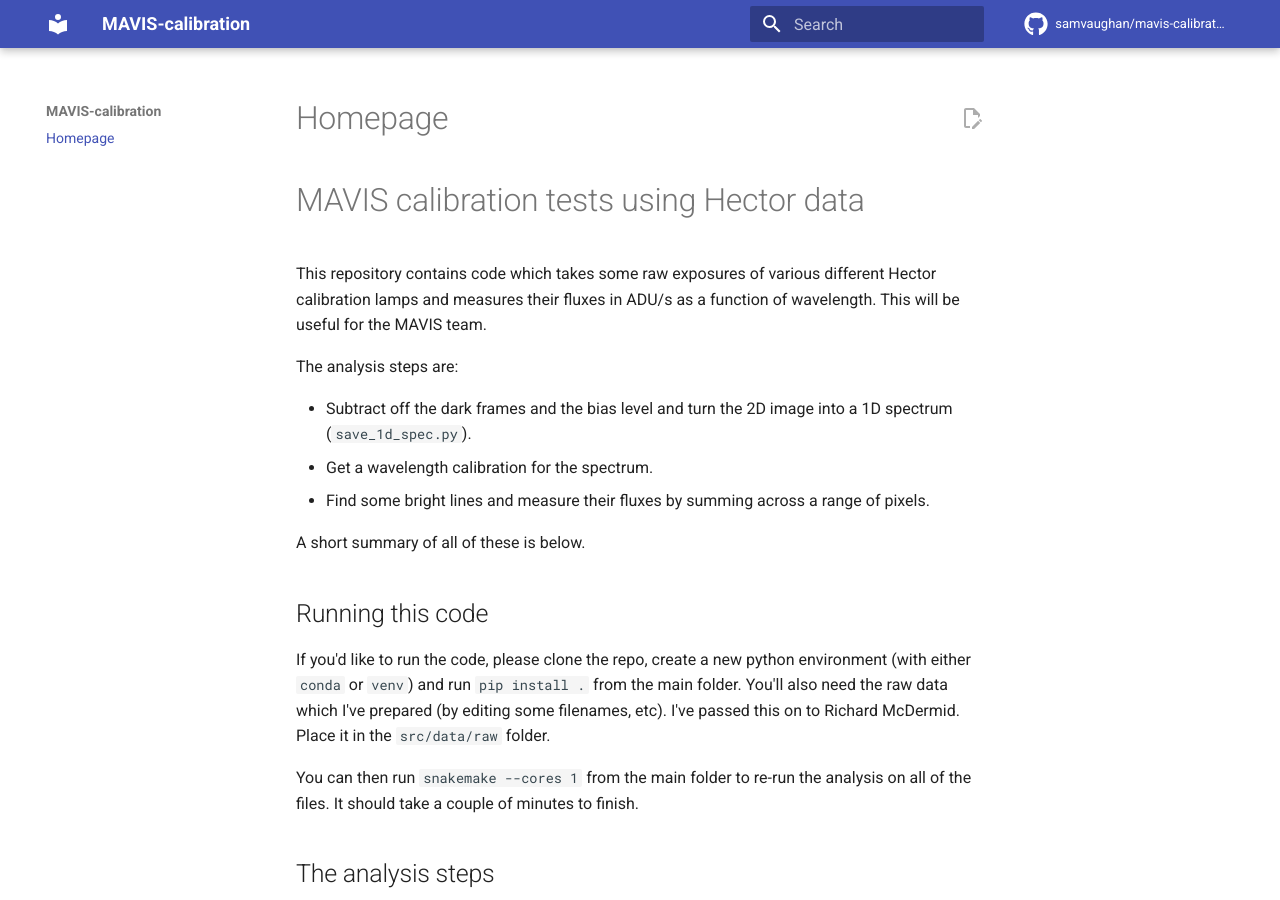
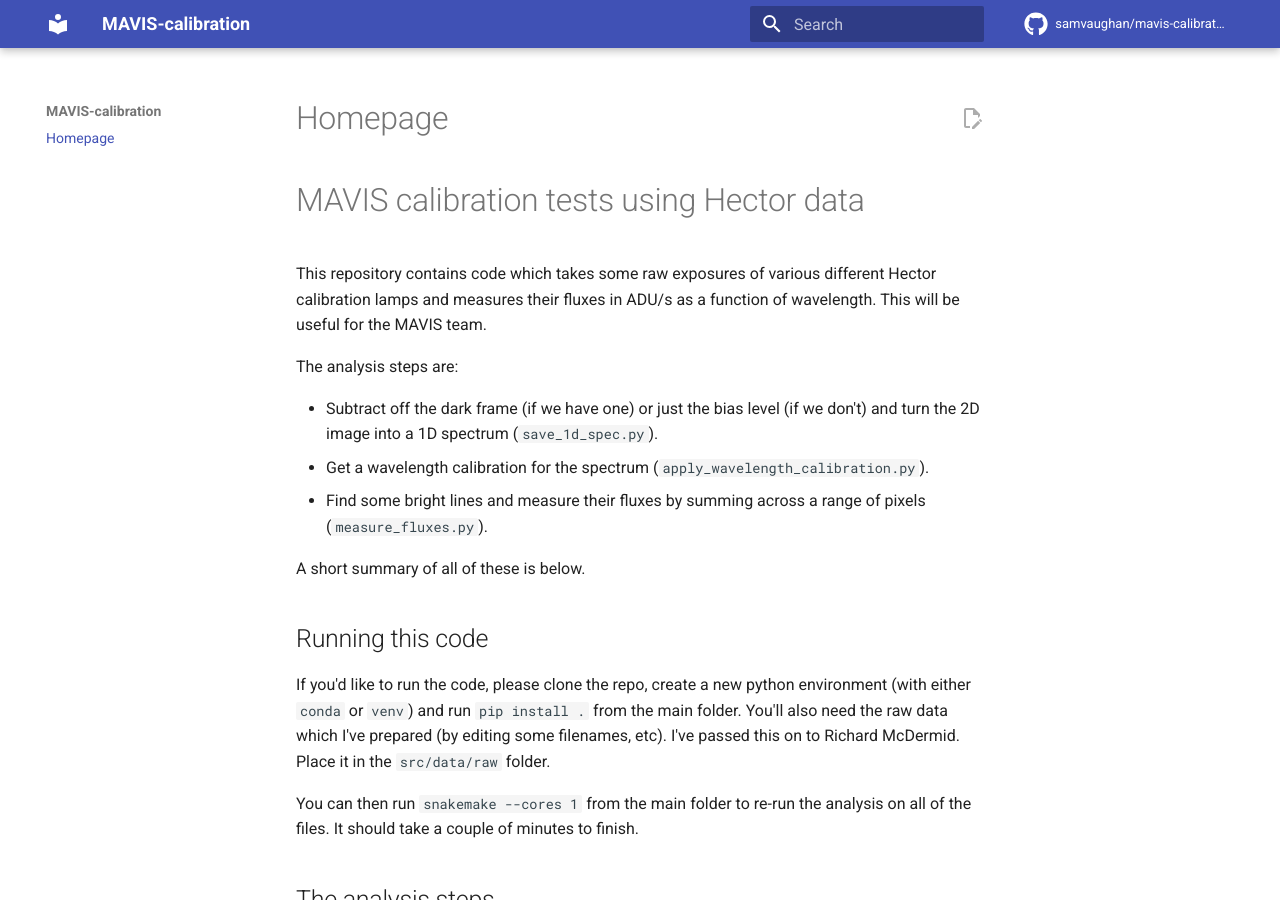
Before and after one commit to samvaughan/mavis-calibration, an MkDocs documentation site: the page built from docs/index.md, in a window 1280 px wide and 900 px high. Built offline with MkDocs 1.6.1 and Material for MkDocs 9.7.7, drawn with Linux system fonts in a browser that asks for light colours; comment, search, counter and statistics services are not loaded; some of the changed text lies outside the part shown.

Commit message:
Small updates to the docs

```diff
--- a/docs/index.md
+++ b/docs/index.md
@@ -6,9 +6,9 @@ This repository contains code which takes some raw exposures of various differen
 
 The analysis steps are:
 
-* Subtract off the dark frames and the bias level and turn the 2D image into a 1D spectrum (`save_1d_spec.py`).
-* Get a wavelength calibration for the spectrum.
-* Find some bright lines and measure their fluxes by summing across a range of pixels.
+* Subtract off the dark frame (if we have one) or just the bias level (if we don't) and turn the 2D image into a 1D spectrum (`save_1d_spec.py`).
+* Get a wavelength calibration for the spectrum (`apply_wavelength_calibration.py`).
+* Find some bright lines and measure their fluxes by summing across a range of pixels (`measure_fluxes.py`).
 
 A short summary of all of these is below.
 
```
Also changed, not shown: other parts of docs/index.md (+1 -1 lines).
